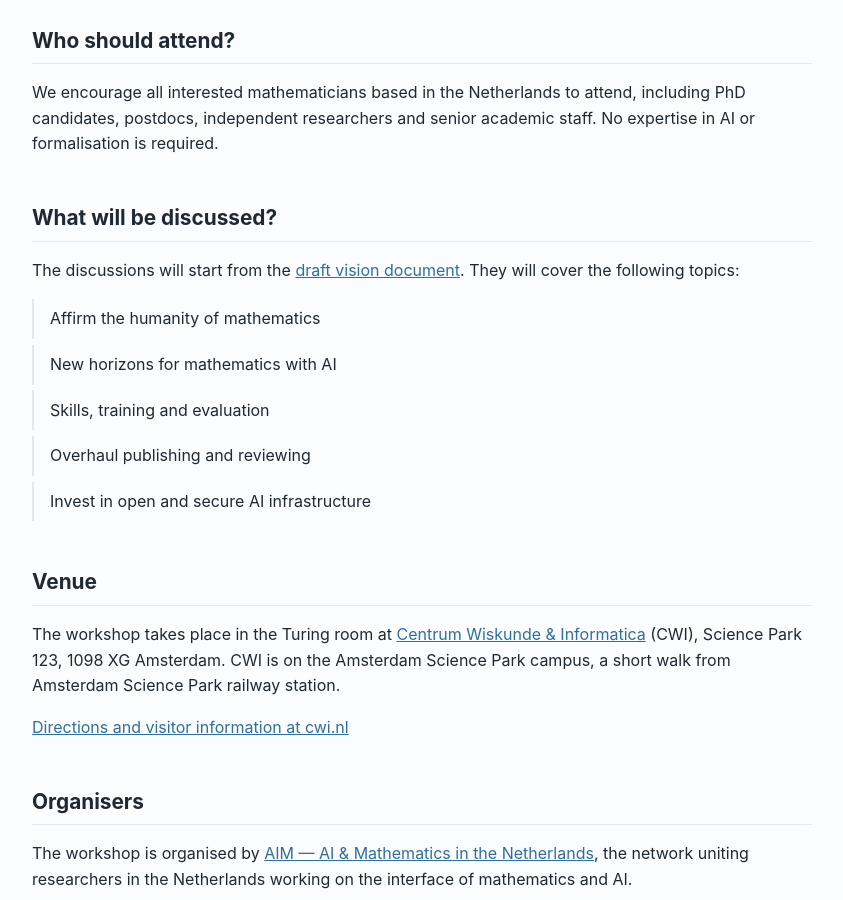
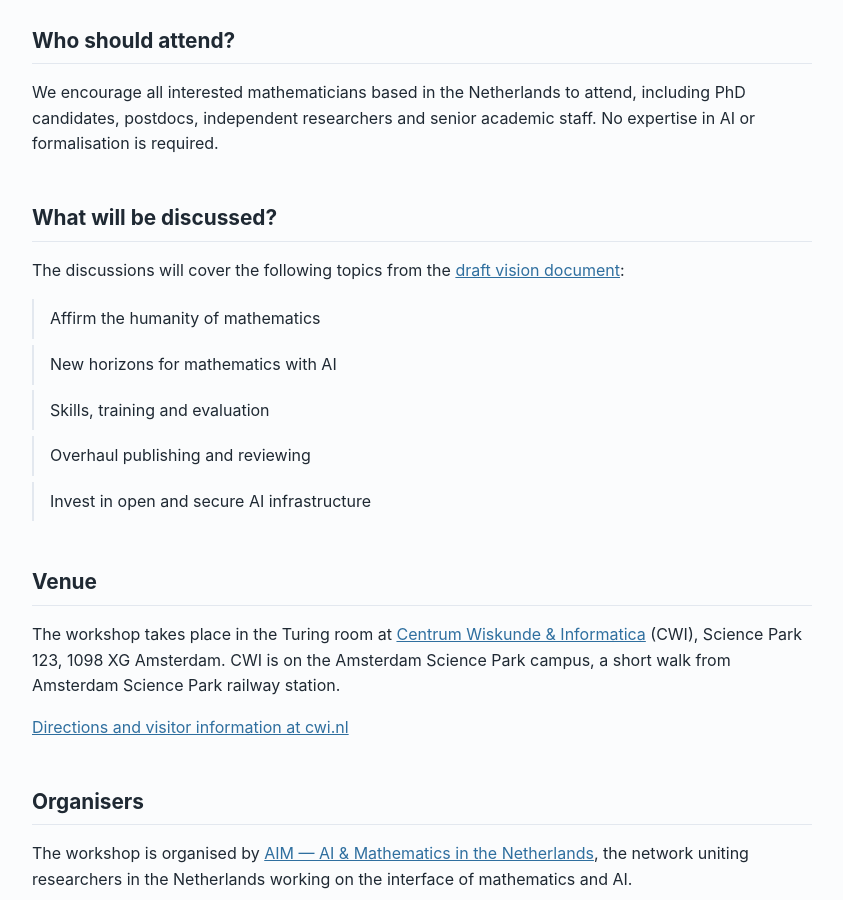
Before and after one commit to ai4mathnl/ai4mathnl.github.io, a Jekyll site: the page built from index.html, in a window 1280 px wide and 900 px high, scrolled down 1919 px. Shown: the whole window, without its empty margins (218-1061 px from the left). Built offline with Jekyll 4.4.1, drawn with Linux system fonts in a browser that asks for light colours.

Commit message:
Reword the pointer to the vision document above the topics

```diff
--- a/index.html
+++ b/index.html
@@ -93,9 +93,8 @@ image: /assets/img/social-card.png
 <section class="section" id="topics">
   <h2>What will be discussed?</h2>
   <p>
-    The discussions will start from the
-    <a href="{{ '/vision/' | relative_url }}">{% if site.vision_draft %}draft {% endif %}vision document</a>.
-    They will cover the following topics:
+    The discussions will cover the following topics from the
+    <a href="{{ '/vision/' | relative_url }}">{% if site.vision_draft %}draft {% endif %}vision document</a>:
   </p>
   {%- comment %} Section titles come from vision.tex, via tools/vision_to_site.py. {% endcomment %}
   <ul class="links">
```
